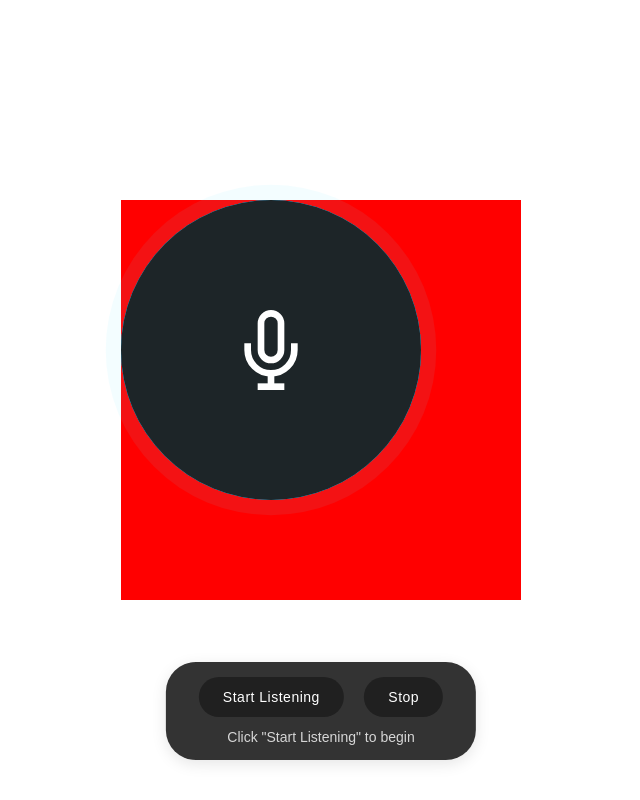
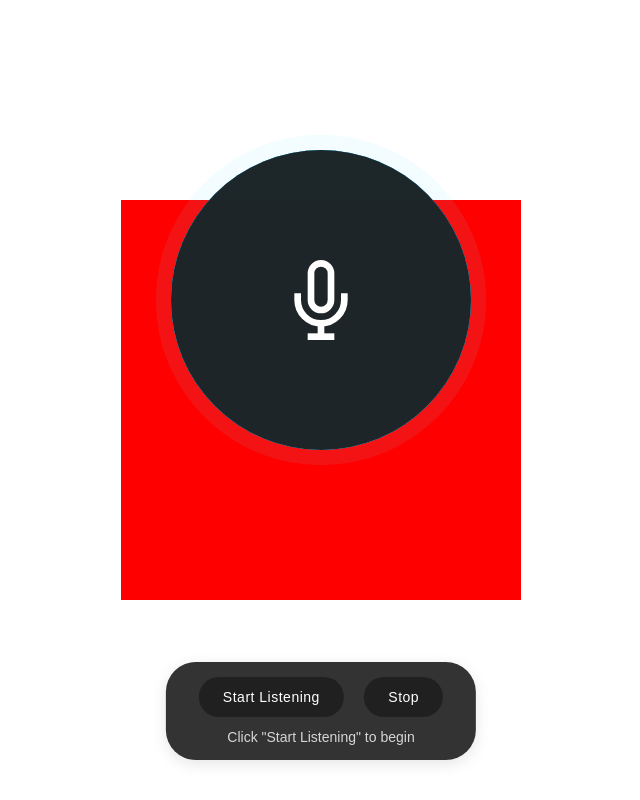
Before and after one commit to Immah007/ai-voice, a plain HTML site: page index.html in a window 1280 px wide. Shown: the whole page, without its empty margins (319-959 px from the left). Drawn offline with Linux system fonts and the light colour scheme.

Commit message:
Update index.html

```diff
--- a/index.html
+++ b/index.html
@@ -46,6 +46,7 @@
             transform-origin: center;
             transition: all 0.3s ease-out;
             will-change: transform, border-radius;
+            transform: translate(50px, -50px);
         }
 
         .top-circle {
```
